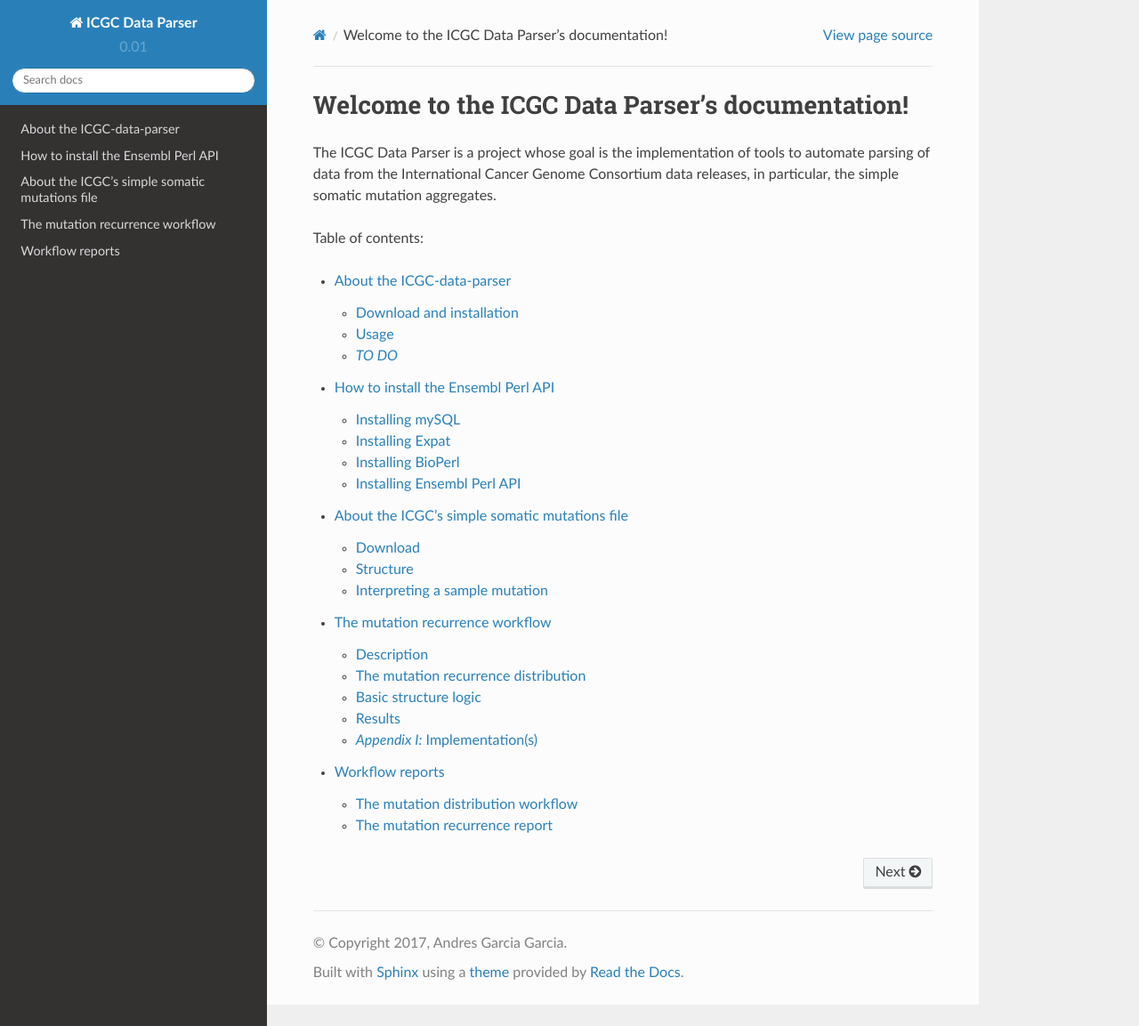
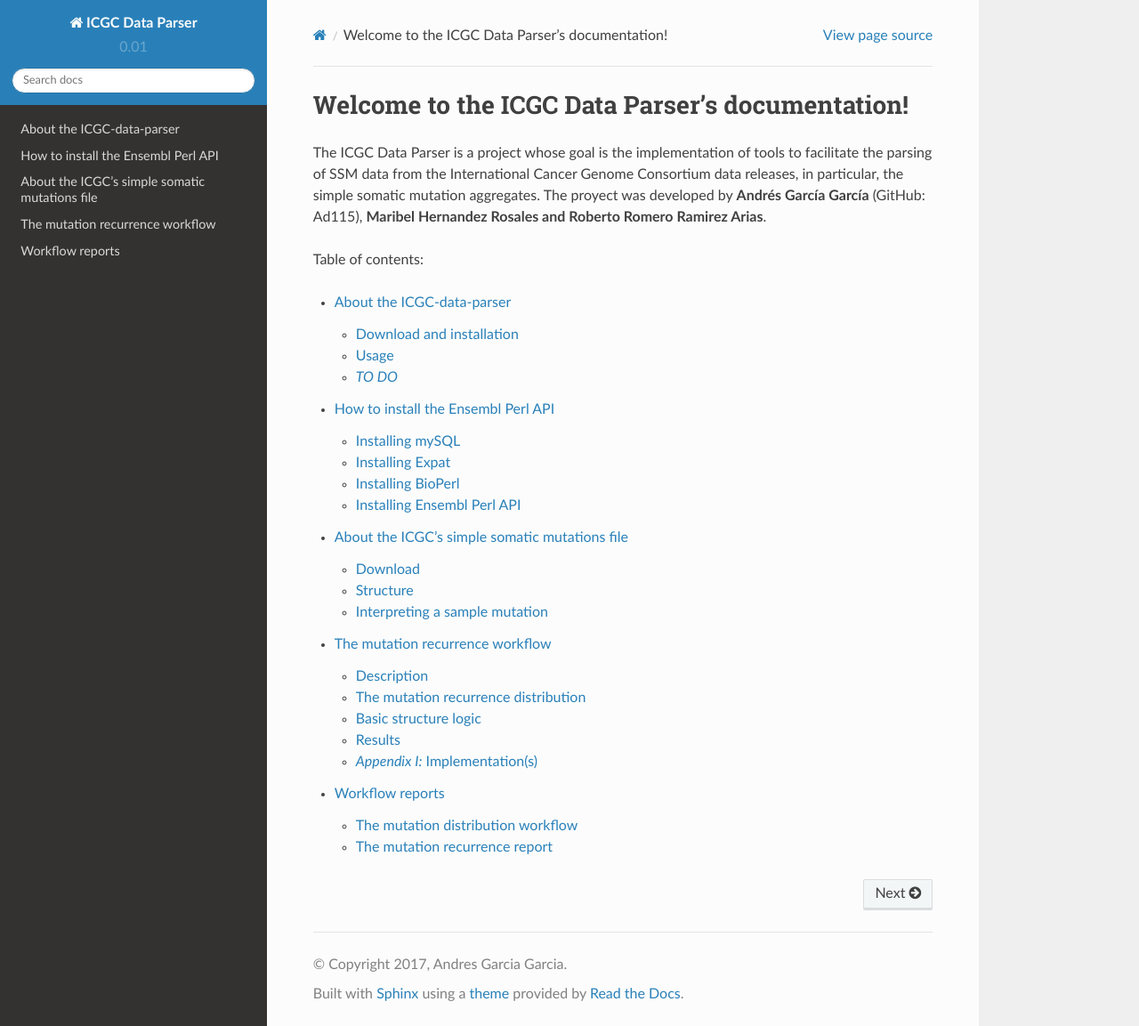
Before and after one commit to Ad115/ICGC-data-parser, a Sphinx documentation site: the page built from docs/index.rst, in a window 1280 px wide and 1153 px high. Shown: the whole window at 89% size. Built offline with Sphinx 7.4.7 and the Read the Docs theme 2.0.0, drawn with Linux system fonts in a browser that asks for light colours.

Commit message:
Added authors information to main page

```diff
--- a/docs/index.rst
+++ b/docs/index.rst
@@ -4,7 +4,7 @@
 Welcome to the ICGC Data Parser's documentation!
 ================================================
 
-The ICGC Data Parser is a project whose goal is the implementation of tools to automate parsing of data from the International Cancer Genome Consortium data releases, in particular, the simple somatic mutation aggregates.
+The ICGC Data Parser is a project whose goal is the implementation of tools to facilitate the parsing of SSM data from the International Cancer Genome Consortium data releases, in particular, the simple somatic mutation aggregates. The proyect was developed by **Andrés García García** (GitHub: Ad115), **Maribel Hernandez Rosales and Roberto Romero Ramirez Arias**.
 
 Table of contents:
 
```
